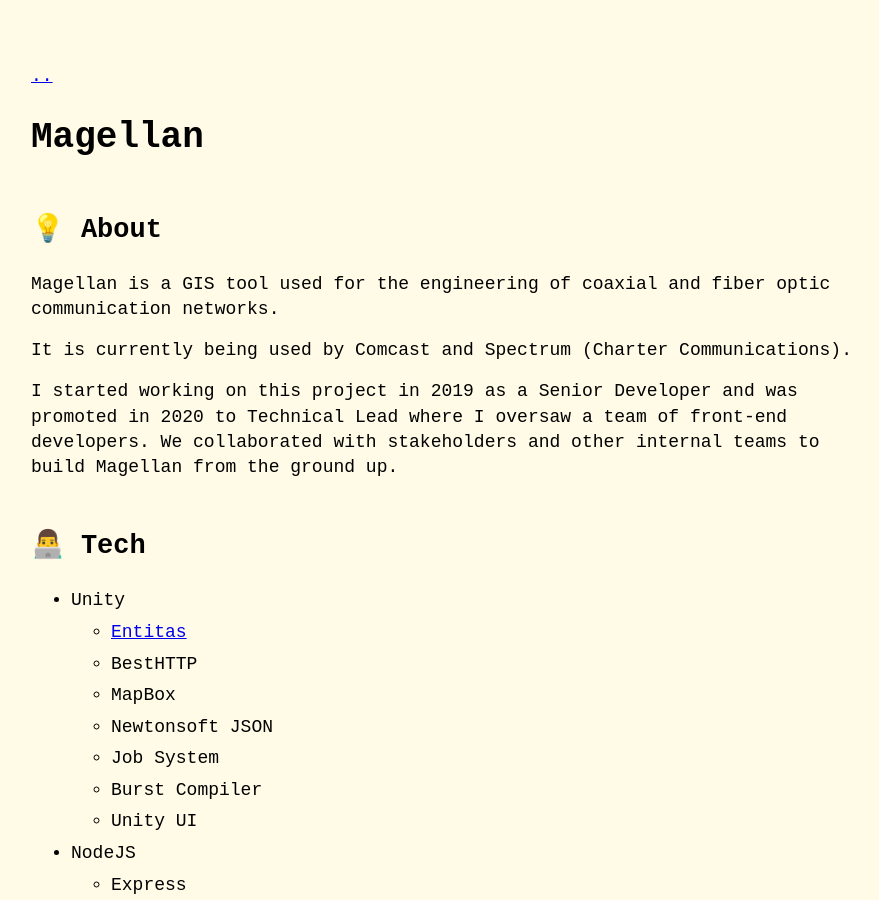
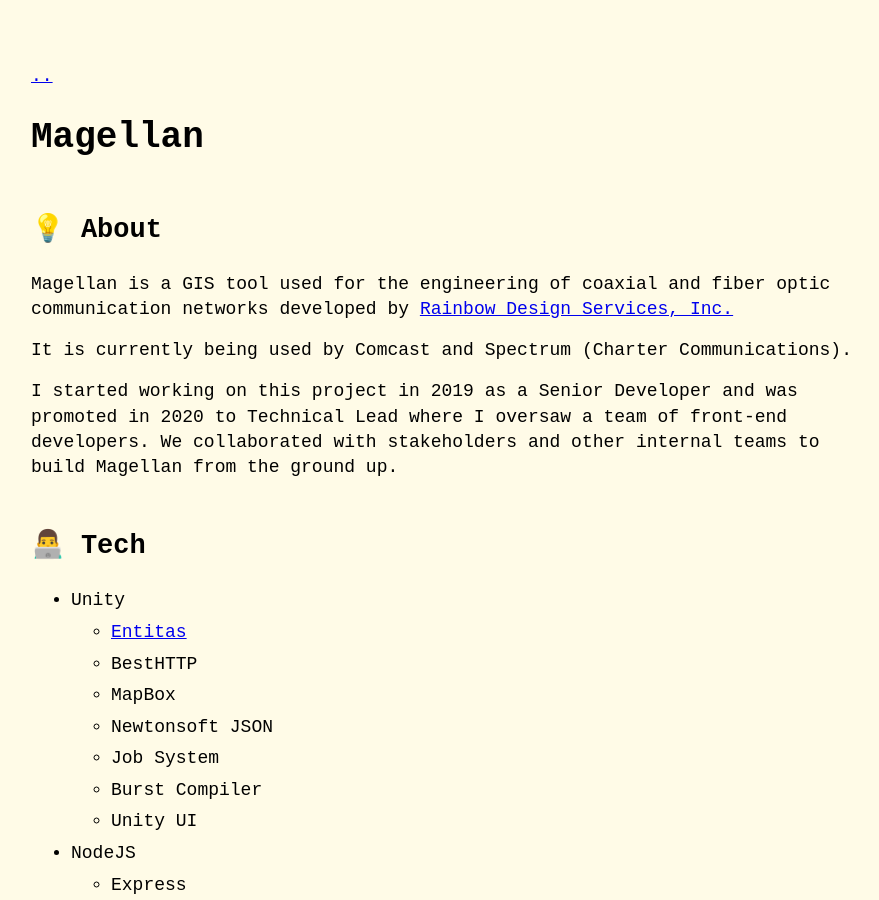
Before and after one commit to tatelax/tatelax.github.io, a Jekyll site: the page built from projects/magellan.md, in a window 1280 px wide and 900 px high. Shown: the whole window, without its empty margins (189-1068 px from the left). Built offline with Jekyll 4.4.1, drawn with Linux system fonts in a browser that asks for light colours.

Commit message:
Update magellan.md

```diff
--- a/projects/magellan.md
+++ b/projects/magellan.md
@@ -4,7 +4,7 @@
 ---
 
 ## 💡 About
-Magellan is a GIS tool used for the engineering of coaxial and fiber optic communication networks.
+Magellan is a GIS tool used for the engineering of coaxial and fiber optic communication networks developed by [Rainbow Design Services, Inc.](https://www.rainbowdesign.net/)
 
 It is currently being used by Comcast and Spectrum (Charter Communications).
 
```
